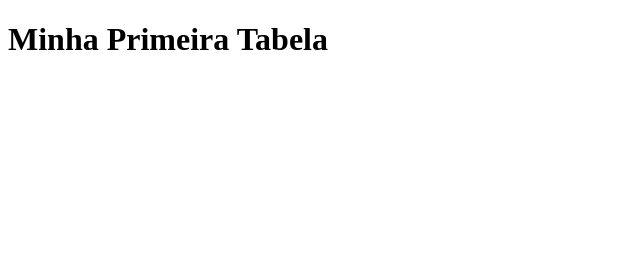
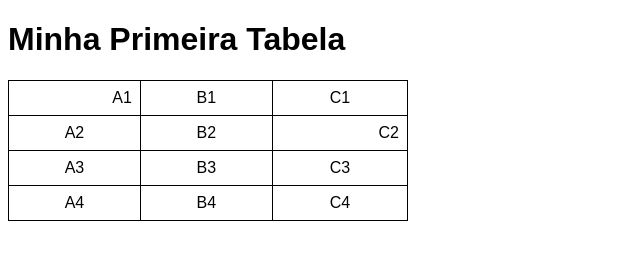
Before and after one commit to Lucaslock/html-css-2, a plain HTML site: page ex023/tabela001.html in a window 1280 px wide. Shown: the whole page, without its empty margins (0-640 px from the left). Drawn offline with Linux system fonts and the light colour scheme.

Commit message:
atualização

```diff
--- a/ex023/tabela001.html
+++ b/ex023/tabela001.html
@@ -4,13 +4,59 @@
     <meta charset="UTF-8">
     <meta name="viewport" content="width=device-width, initial-scale=1.0">
     <title>Tabelas</title>
+    <style>
+        body{
+            font-family: Arial, Helvetica, sans-serif;
+        }
+
+        table {
+            width: 400px;
+            border-collapse: collapse;
+            text-align: center;
+            vertical-align: middle;
+        }
+
+        td {
+            border: 1px  solid black;
+            padding: 8px;
+        }
+
+        .numero{
+            text-align: right;
+        }
+    </style>
 </head>
 <body>
 
     <h1>Minha Primeira Tabela</h1>
 
     <table>
+          <tr>
+            <td class="numero">A1</td>
+            <td>B1</td>
+            <td>C1</td>
+          </tr>
 
+         <tr>
+            <td>A2</td>
+            <td>B2</td>
+            <td class="numero">C2</td>
+
+         </tr>
+
+         <tr>
+            <td>A3</td>
+            <td>B3</td>
+            <td>C3</td>
+
+         </tr>
+
+         <tr>
+            <td>A4</td>
+            <td>B4</td>
+            <td>C4</td>
+
+         </tr>
     </table>
 
 </body>
```
